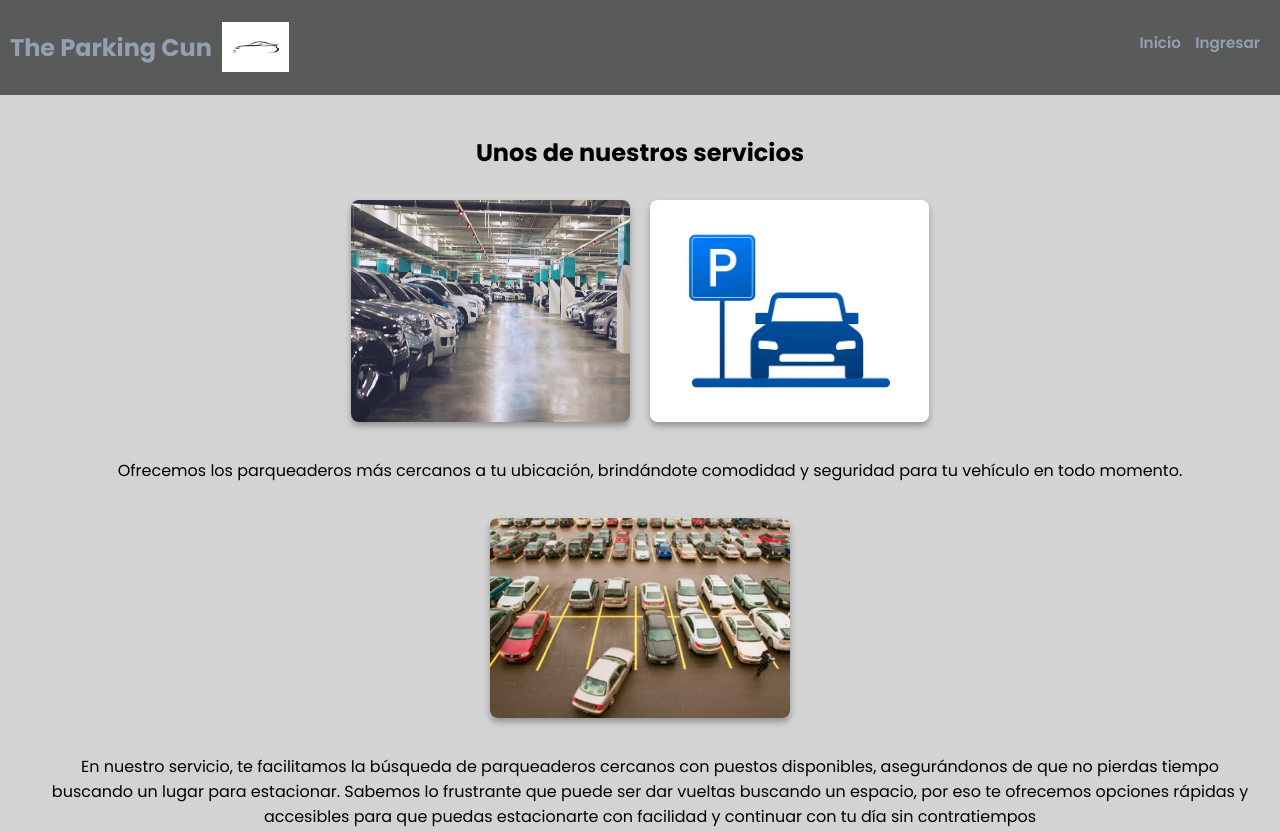
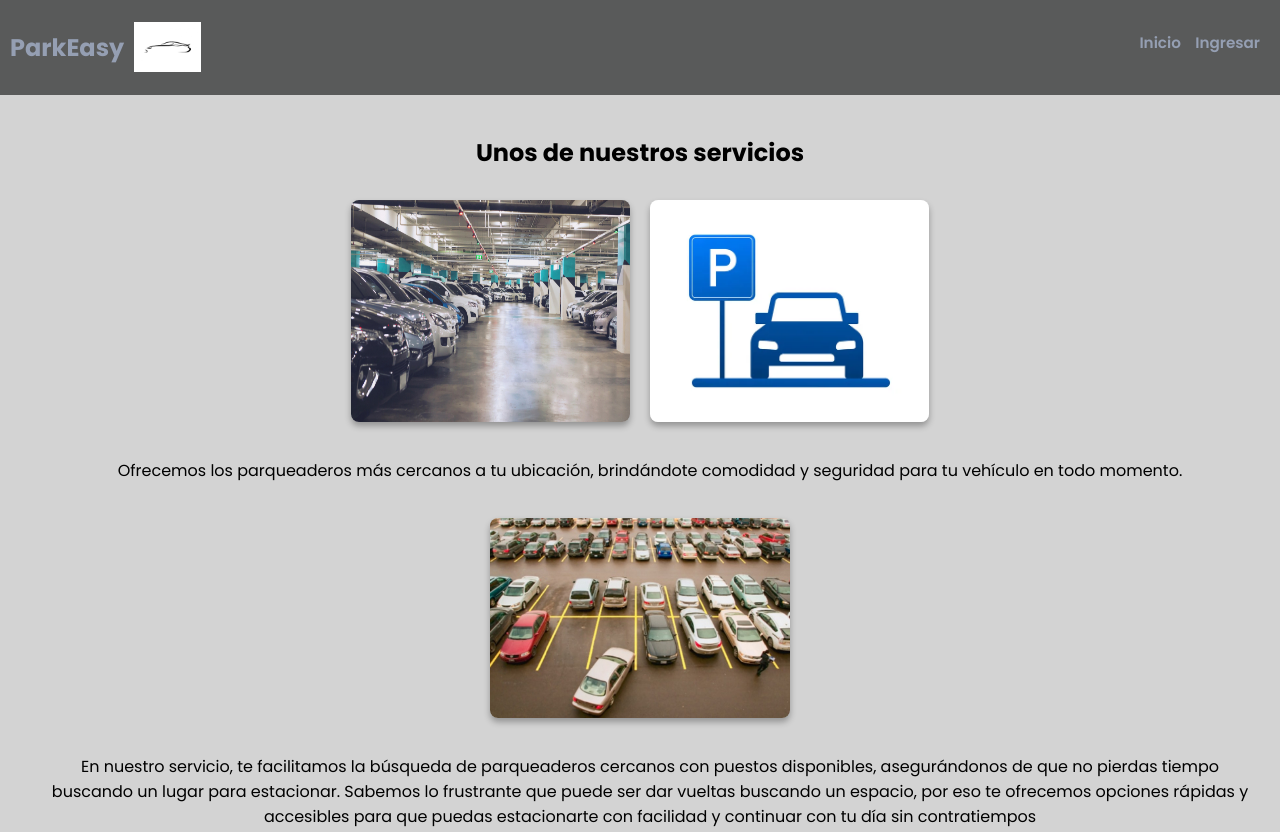
Before and after one commit to juanda-16/juanda-16.github.io, a plain HTML site: page index.html in a window 1280 px wide. Shown: the top 832 px of the page. Drawn offline with Linux system fonts and the light colour scheme.

Commit message:
Update index.html

```diff
--- a/index.html
+++ b/index.html
@@ -10,7 +10,7 @@
 <body>
    <header>
     <div class="logo">
-        <h2>The Parking Cun</h2>
+        <h2>ParkEasy</h2>
         <img src="logo.png" alt="" class="logo-img">
     </div>
         <nav>
```
